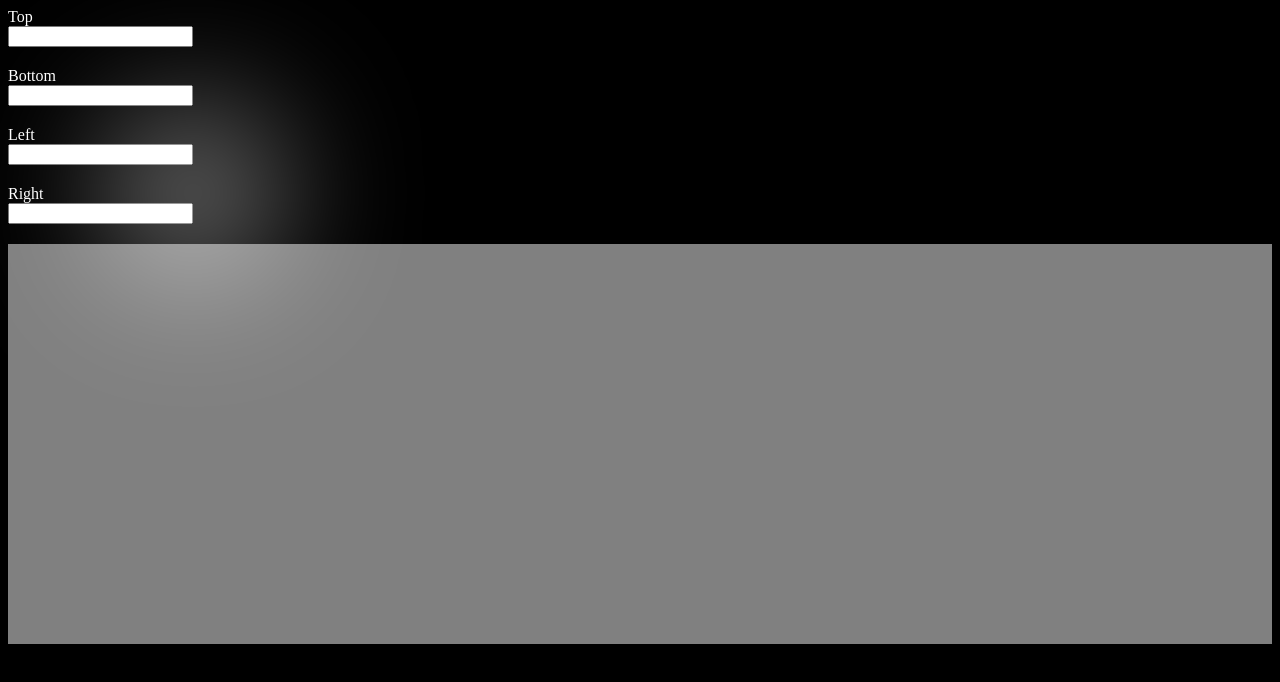
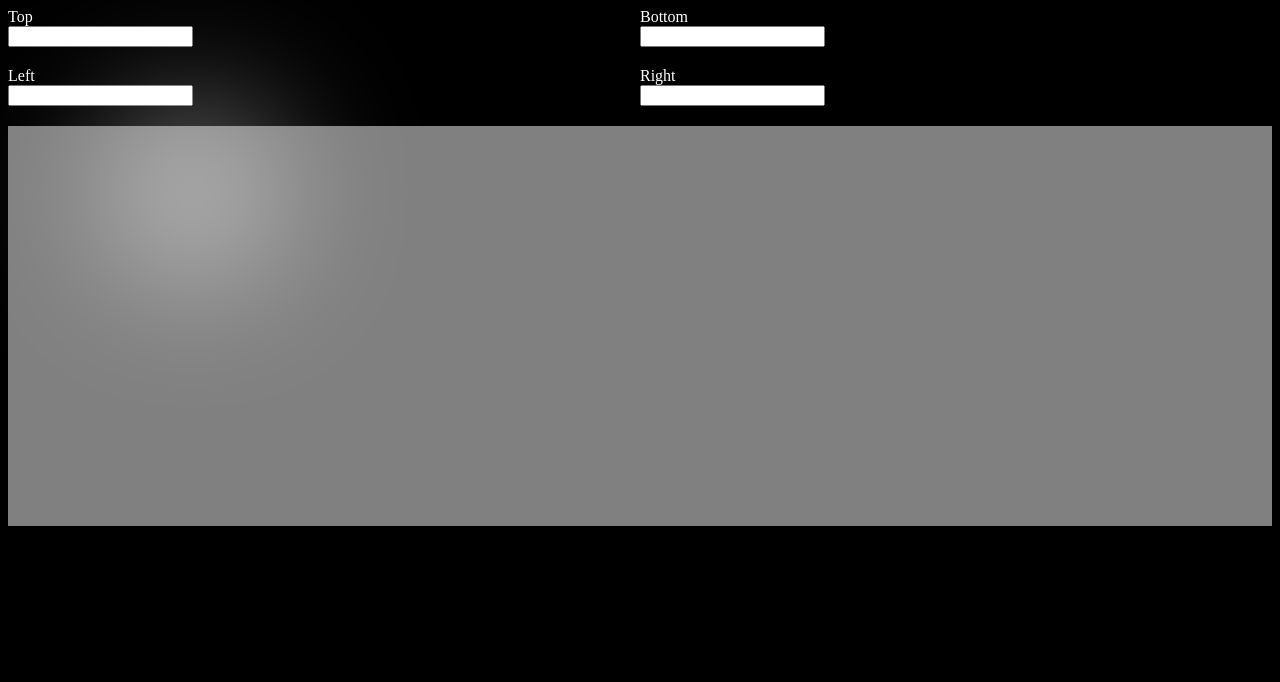
Before and after one commit to TrueScare/mouse-tracker, a plain HTML site: page index.html in a window 1280 px wide. Drawn offline with Linux system fonts and the light colour scheme.

Commit message:
add better logging

```diff
--- a/base.css
+++ b/base.css
@@ -24,10 +24,16 @@ body {
     z-index: 500;
 }
 
+.group-container{
+    display: flex;
+    flex-wrap: wrap;
+}
+
 .group {
     display: flex;
     flex-wrap: wrap;
     margin-bottom: 20px;
+    width: 50%;
 }
 
 .group label {
--- a/index.html
+++ b/index.html
@@ -1,13 +1,13 @@
 <!Doctype html>
 <html lang="de-DE">
 <head>
-    <base href="/mouse-tracker/">
+    <base href=".">
     <link type="text/css" rel="stylesheet" href="base.css">
     <script type="module" src="main.js"></script>
     <title>Mouse Tracker</title>
 </head>
 <body>
-<div id="bound-controls">
+<div id="bound-controls" class="group-container">
     <div class="group">
         <label for="bound-top">Top</label>
         <input type="number" id="bound-top">
--- a/js/mouse-tracker.js
+++ b/js/mouse-tracker.js
@@ -1,4 +1,6 @@
 class MouseTracker {
+
+    logActive = false;
 
     boundTop = 100;
     boundLeft = 100;
@@ -13,14 +15,15 @@ class MouseTracker {
     body = null;
     tracker = null;
 
-    constructor(applicationSelector, trackerSelector) {
+    constructor(applicationSelector = '', trackerSelector = '', logActive = false) {
+        this.logActive = logActive;
         if (this.initBody(applicationSelector)) {
             this.initTracker(trackerSelector);
             this.registerEvents();
             /* expose to window */
             window.mousetracker = this;
         } else {
-            console.log('Something went wrong during initialization!');
+            this.logDebug('Something went wrong during initialization!');
         }
     }
 
@@ -50,7 +53,7 @@ class MouseTracker {
         this.updatePosition();
     }
 
-    getPosition(){
+    getPosition() {
         return this.position;
     }
 
@@ -99,7 +102,7 @@ class MouseTracker {
         });
     }
 
-    setPosition(object){
+    setPosition(object) {
         this.position.x = this.checkHorizontalBounds(object.x);
         this.position.y = this.checkVerticalBounds(object.y);
 
@@ -107,21 +110,21 @@ class MouseTracker {
     }
 
     initTracker(trackerSelector) {
-        console.log('trying to bind tracker...');
+        this.logDebug('trying to bind tracker...');
         this.tracker = this.body.querySelector(trackerSelector);
         if (this.tracker != null) {
-            console.log('bound tracker:', this.tracker);
+            this.logDebug('bound tracker:', this.tracker);
         }
     }
 
     initBody(applicationSelector) {
-        console.log('trying to bind to ' + applicationSelector);
+        this.logDebug('trying to bind to ' + applicationSelector);
         this.body = document.querySelector(applicationSelector);
         if (this.body != null) {
-            console.log('bound to:', this.body);
+            this.logDebug('bound to:', this.body)
             this.registerEvents();
         } else {
-            console.log('bind unsuccessful');
+            this.logDebug('bind unsuccessful');
         }
 
         this.body.style.setProperty('--mouse-tracker-top', this.boundTop + 'px');
@@ -129,6 +132,12 @@ class MouseTracker {
 
         return this.body != null;
     }
+
+    logDebug(...args) {
+        if (this.logActive === true) {
+            console.log(...args);
+        }
+    }
 }
 
 export {MouseTracker}
```
